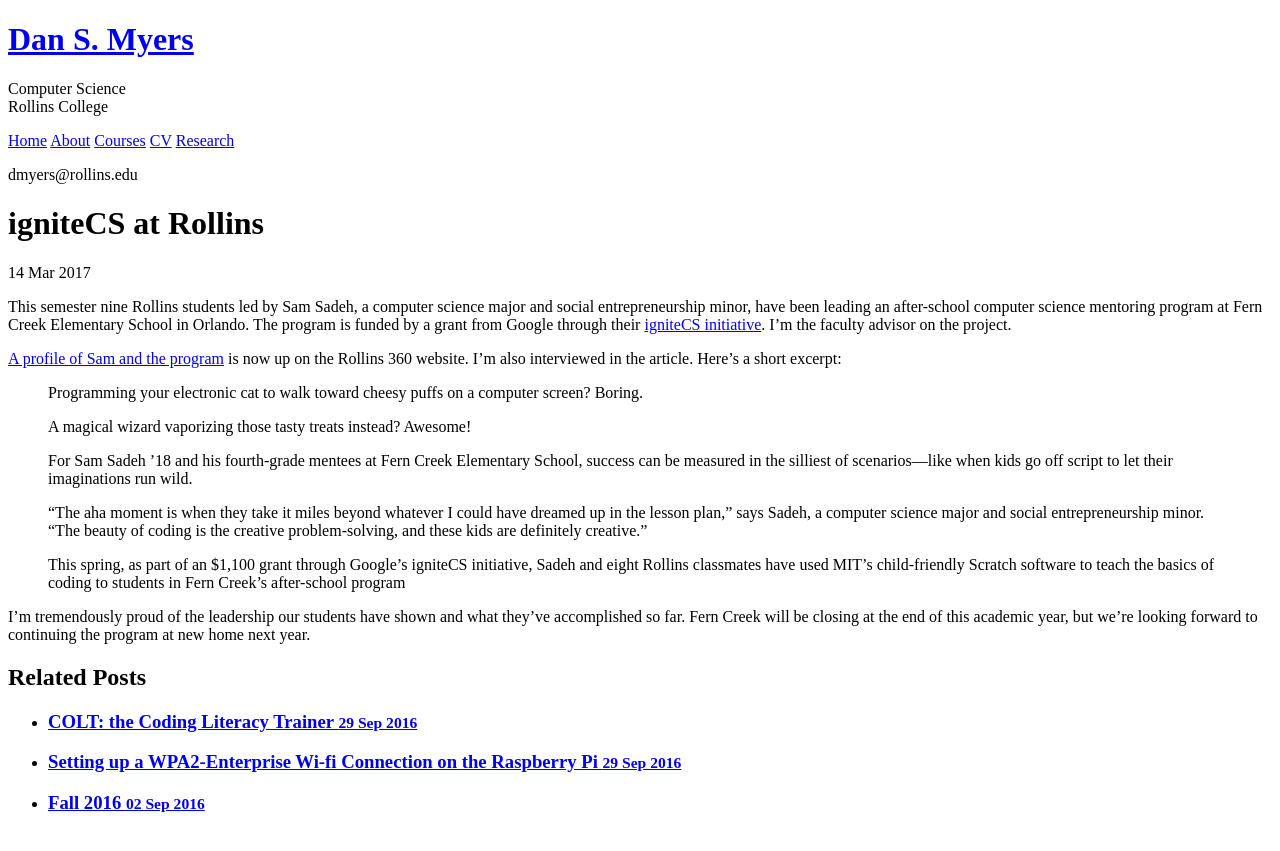
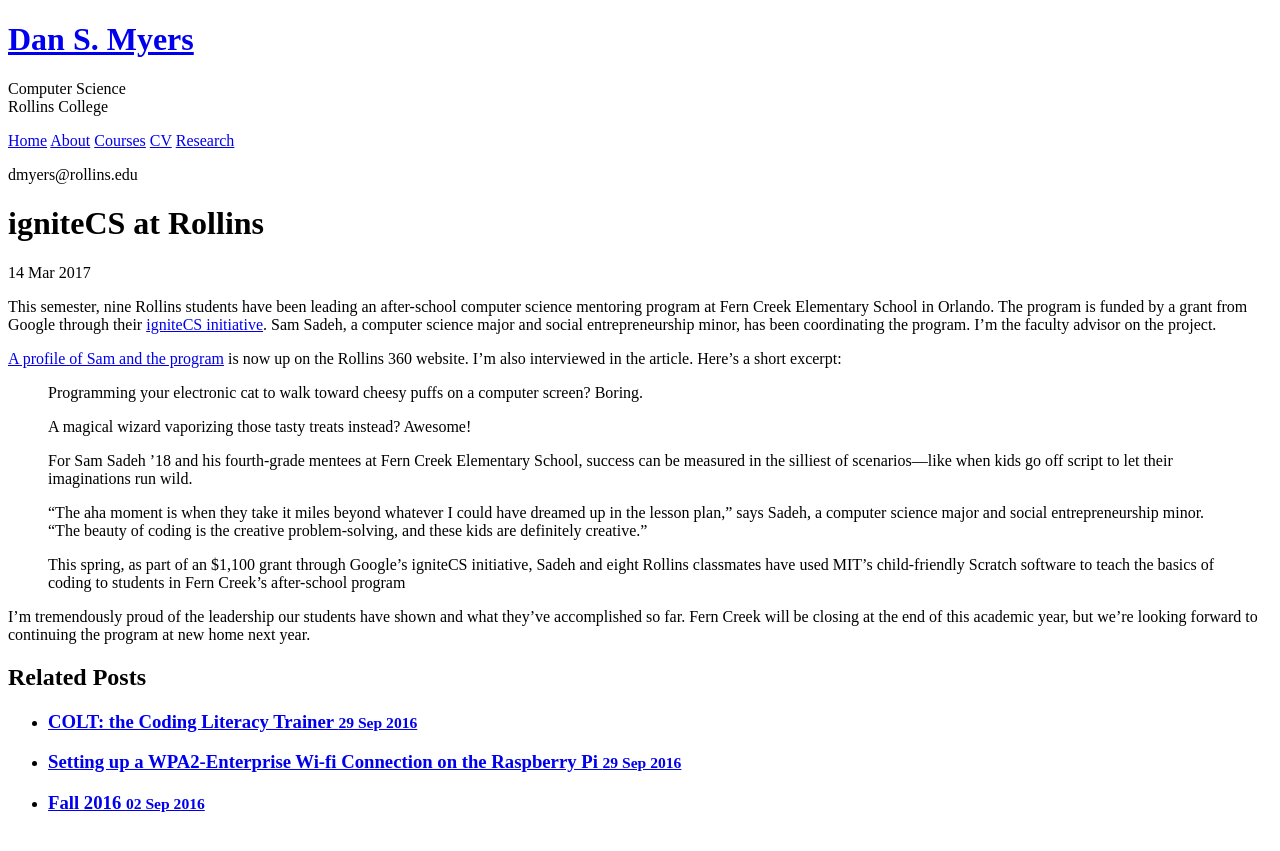
Before and after one commit to dansmyers/dansmyers.github.io-archived, a Jekyll site: the page built from _posts/2017-03-14-igniteCS_Article.md, in a window 1280 px wide. Shown: the top 851 px of the page. Built offline with Jekyll 4.4.1, drawn with Linux system fonts in a browser that asks for light colours.

Commit message:
Update 2017-03-14-igniteCS_Article.md

```diff
--- a/_posts/2017-03-14-igniteCS_Article.md
+++ b/_posts/2017-03-14-igniteCS_Article.md
@@ -5,7 +5,7 @@ date:   2017-03-14
 categories: community, teaching, service, grants
 ---
 
-This semester nine Rollins students led by Sam Sadeh, a computer science major and social entrepreneurship minor, have been leading an after-school computer science mentoring program at Fern Creek Elementary School in Orlando. The program is funded by a grant from Google through their [igniteCS initiative](https://ignitecs.withgoogle.com). I'm the faculty advisor on the project.
+This semester, nine Rollins students have been leading an after-school computer science mentoring program at Fern Creek Elementary School in Orlando. The program is funded by a grant from Google through their [igniteCS initiative](https://ignitecs.withgoogle.com). Sam Sadeh, a computer science major and social entrepreneurship minor, has been coordinating the program. I'm the faculty advisor on the project.
 
 [A profile of Sam and the program](https://360.rollins.edu/people/igniting-kids-imagination-through-computer-science) is now up on the Rollins 360 website. I'm also interviewed in the article. Here's a short excerpt:
 
```
